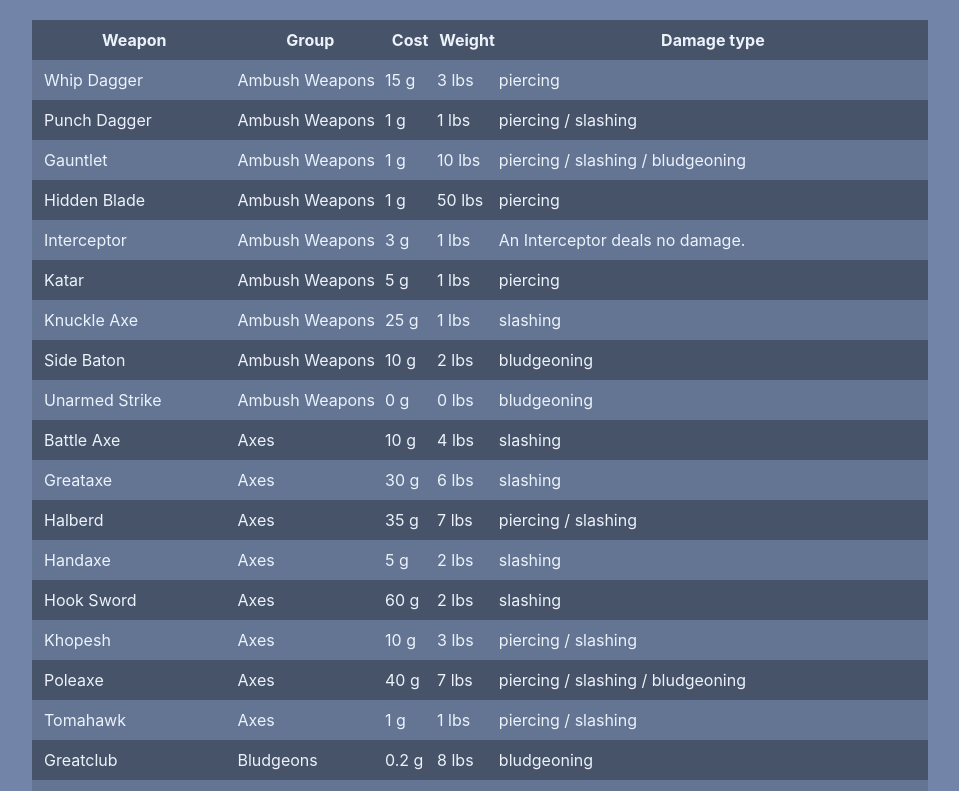
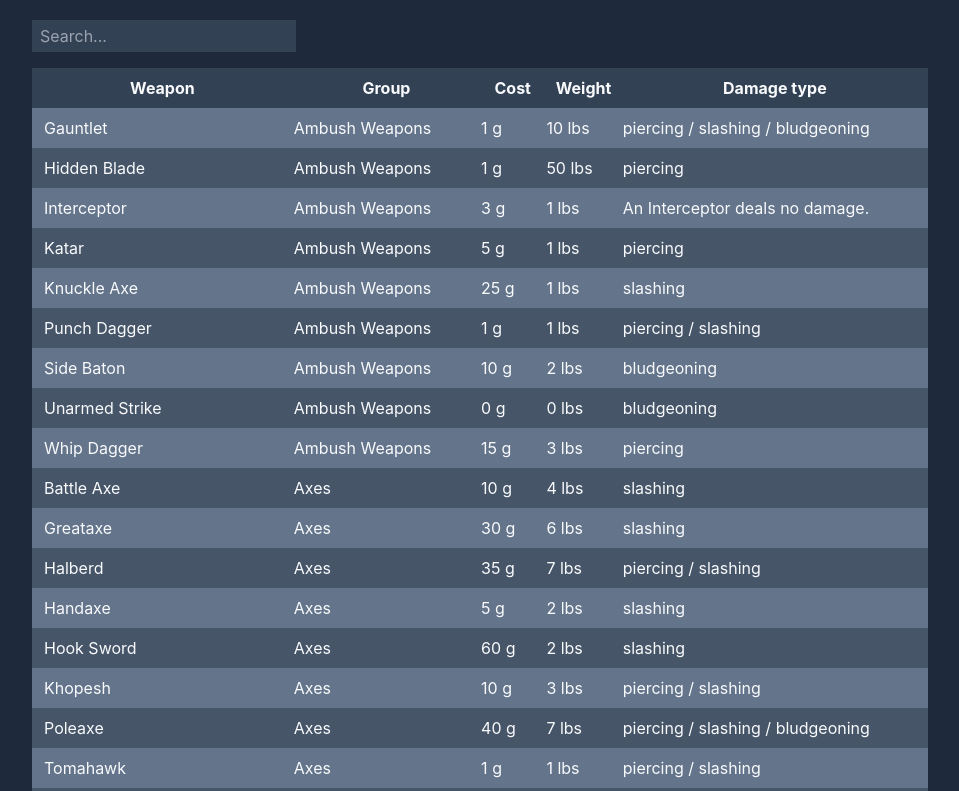
Before and after one commit to hetyey-b/dnd_homebrew_guide, a React (Create React App) app in the folder dnd_homebrew_guide/: page /dnd_homebrew_guide/rme in a window 1280 px wide. Shown: the top 791 px of the page, without its empty margins (160-1119 px from the left). Built offline with nearby package versions, Linux system fonts and the light colour scheme.

Commit message:
searchable rme weapon table

```diff
--- a/dnd_homebrew_guide/src/components/Button.js
+++ b/dnd_homebrew_guide/src/components/Button.js
@@ -6,8 +6,7 @@ const Button = ({text, onClick, additionalCSS}) => {
 		<button
 			className={`
 				border rounded shadow
-				bg-steelBlue text-aliceBlue border-aliceBlue
-				hover:bg-aliceBlue hover:text-steelBlue hover:border-steelBlue
+				hover:bg-slate-500
 				transition-colors duration-300 ease-in-out
 				p-2 mt-4
 				${additionalCSS}
--- a/dnd_homebrew_guide/src/data/RME.js
+++ b/dnd_homebrew_guide/src/data/RME.js
@@ -1959,7 +1959,7 @@ export const weapons = {
       perk: " You may change between weapon forms freely. Additionally, when you hit with this weapon, you can choose to deal only your Strength modifier in damage and automatically entangle your enemy by changing to its whip profile.",
     },
     {
-      name: "Whip Sword (Sword Form)",
+      name: "Whip Sword (Whip Form)",
       gold: 250,
       weight: 3,
       damageTypes: ["slashing"],
@@ -2832,7 +2832,7 @@ export const weapons = {
       name: "Net",
       gold: 1,
       weight: 3,
-      damageTypes: "A Net deals no damage.",
+      damageTypes: ["A Net deals no damage."],
       description:
         "A Large or smaller creature hit by a net is restrained until freed. It has no effect on creatures that are formless or Huge or larger. Dealing 5 slashing damage to the net (AC10) ends the restrained condition and destroys the net. Masters can toss the net in a way that tangles it around their prey, making it much harder to escape.",
       untrained: ["two handed", "thrown (5/10)", "awkward", "entangle"],
--- a/dnd_homebrew_guide/src/index.css
+++ b/dnd_homebrew_guide/src/index.css
@@ -1,15 +1,6 @@
 @tailwind base;
 @tailwind components;
 @tailwind utilities;
-
-/*
-	steelBlue: '#7284A8',
-	aliceBlue: '#ebf2faff',
-	claret: '#750d37ff',
-	lincolnGreen: '#2a4d14ff',
-	richBlack: '#040f16ff',
-*/
-
 
 body {
   margin: 0;
@@ -18,8 +9,8 @@ body {
     sans-serif;
   -webkit-font-smoothing: antialiased;
   -moz-osx-font-smoothing: grayscale;
-	background-color: #7284A8;
-	color: #ebf2faff;
+	background-color: #1e293b; /*slate-800*/
+	color: #f8fafc; /*slate-50*/
 }
 
 code {
--- a/dnd_homebrew_guide/src/pages/RME.js
+++ b/dnd_homebrew_guide/src/pages/RME.js
@@ -2,44 +2,131 @@ import React from "react";
 import {weaponTypes, weapons, armor, shields, properties} from "../data/RME"
 
 const RME = () => {
-	const allWeapons = [
-		...weapons.ambushWeapons.map(weapon => ({...weapon, type: 'Ambush Weapons'})),
-		...weapons.axes.map(weapon => ({...weapon, type: 'Axes'})),
-		...weapons.bludgeons.map(weapon => ({...weapon, type: 'Bludgeons'})),
-		...weapons.bowsAndSlings.map(weapon => ({...weapon, type: 'Bows and Slings'})),
-		...weapons.combatBlades.map(weapon => ({...weapon, type: 'Combat Blades'})),
-		...weapons.crossbows.map(weapon => ({...weapon, type: 'Crossbows'})),
-		...weapons.duelingBlades.map(weapon => ({...weapon, type: 'Dueling Blades'})),
-		...weapons.firearms.map(weapon => ({...weapon, type: 'Firearms'})),
-		...weapons.flailsAndWhips.map(weapon => ({...weapon, type: 'Flails and Whips'})),
-		...weapons.hammersAndPicks.map(weapon => ({...weapon, type: 'Hammers and Picks'})),
-		...weapons.polearms.map(weapon => ({...weapon, type: 'Polearms'})),
-		...weapons.spears.map(weapon => ({...weapon, type: 'Spears'})),
-		...weapons.throwingWeapons.map(weapon => ({...weapon, type: 'Throwing Weapons'})),
-	];
+	const [sortingBy,setSortingBy] = React.useState("group");
+	const [sortingDir, setSortingDir] = React.useState(1);
+	const [searchQuery, setSearchQuery] = React.useState("");
+	const [allWeapons,setAllWeapons] = React.useState([
+		...weapons.ambushWeapons.map(weapon => ({...weapon, group: 'Ambush Weapons'})),
+		...weapons.axes.map(weapon => ({...weapon, group: 'Axes'})),
+		...weapons.bludgeons.map(weapon => ({...weapon, group: 'Bludgeons'})),
+		...weapons.bowsAndSlings.map(weapon => ({...weapon, group: 'Bows and Slings'})),
+		...weapons.combatBlades.map(weapon => ({...weapon, group: 'Combat Blades'})),
+		...weapons.crossbows.map(weapon => ({...weapon, group: 'Crossbows'})),
+		...weapons.duelingBlades.map(weapon => ({...weapon, group: 'Dueling Blades'})),
+		...weapons.firearms.map(weapon => ({...weapon, group: 'Firearms'})),
+		...weapons.flailsAndWhips.map(weapon => ({...weapon, group: 'Flails and Whips'})),
+		...weapons.hammersAndPicks.map(weapon => ({...weapon, group: 'Hammers and Picks'})),
+		...weapons.polearms.map(weapon => ({...weapon, group: 'Polearms'})),
+		...weapons.spears.map(weapon => ({...weapon, group: 'Spears'})),
+		...weapons.throwingWeapons.map(weapon => ({...weapon, group: 'Throwing Weapons'})),
+	]);
+	const [filteredWeapons,setFilteredWeapons] = React.useState([]);
+
+	const sortWeaponsBy = (property) => {
+		if (allWeapons[0][property] === undefined) {
+			return;
+		}
+
+		if (sortingBy === property) {
+			setSortingDir(sortingDir * (-1));
+			console.log("Changed sortingdir");
+			return;
+		}
+
+		setSortingBy(property);
+	};
+
+	React.useEffect(() => {
+		const newWeapons = [...allWeapons];
+		newWeapons.sort((a,b) => {
+			if (a[sortingBy] > b[sortingBy]) {
+				return sortingDir*1;
+			}
+			if (a[sortingBy] < b[sortingBy]) {
+				return sortingDir*(-1);
+			}
+			if (a.name > b.name) {
+				return sortingDir*1;
+			}
+			if (a.name < b.name) {
+				return sortingDir*(-1);
+			}
+
+			return 0;
+		});
+		setAllWeapons(newWeapons);
+	}, [sortingBy, sortingDir]);
+
+	React.useEffect(() => {
+		setTimeout(() => {
+			if (searchQuery === "") {
+				setFilteredWeapons([]);
+				return;
+			}
+
+			setFilteredWeapons(allWeapons.filter(weapon => {
+				return weapon.name.toLowerCase().includes(searchQuery);
+			}));
+		}, 500);
+	}, [searchQuery]);
+
+	const handleSearchOnChange = (event) => {
+		setSearchQuery(event.target.value.toLowerCase());
+	}
 
   return (
     <div className="flex justify-center">
       <div className="mt-5 w-[70%]">
+				<input
+					type="text"
+					placeholder="Search..."
+					className="mb-4 bg-slate-700 text-slate-50 px-2 py-1"
+					value={searchQuery}
+					onChange={handleSearchOnChange}
+				/>
 				<table className="table-auto w-full">
-					<tr className="bg-steelBlue4 cursor-pointer">
-						<th className="py-2 hover:bg-steelBlue1">Weapon</th>
-						<th className="py-2 hover:bg-steelBlue1">Group</th>
-						<th className="py-2 hover:bg-steelBlue1">Cost</th>
-						<th className="py-2 hover:bg-steelBlue1">Weight</th>
-						<th className="py-2 hover:bg-steelBlue1">Damage type</th>
+					<tr className="cursor-pointer bg-slate-700 ">
+						<th
+							className="py-2 hover:bg-slate-400 transition-colors duration-300 ease-in-out"
+							onClick={() => sortWeaponsBy("name")}
+						>
+							Weapon
+						</th>
+						<th
+							className="py-2 hover:bg-slate-400 transition-colors duration-300 ease-in-out"
+							onClick={() => sortWeaponsBy("group")}
+						>
+							Group
+						</th>
+						<th
+							className="py-2 hover:bg-slate-400 transition-colors duration-300 ease-in-out"
+							onClick={() => sortWeaponsBy("gold")}
+						>
+							Cost
+						</th>
+						<th
+							className="py-2 hover:bg-slate-400 transition-colors duration-300 ease-in-out"
+							onClick={() => sortWeaponsBy("weight")}
+						>
+							Weight
+						</th>
+						<th
+							className="py-2 hover:bg-slate-400 transition-colors duration-300 ease-in-out"
+						>
+							Damage type
+						</th>
 					</tr>
 					<tbody>
 						{
-							allWeapons.map((weapon, ind) => (
+							(searchQuery.length > 0 ? filteredWeapons : allWeapons).map((weapon, ind) => (
 								<tr className='
-									even:bg-steelBlue4
-									odd:bg-steelBlue2
-									hover:bg-steelBlue1
+									even:bg-slate-600
+									odd:bg-slate-500
+									hover:bg-slate-400
 									cursor-pointer transition-colors duration-300 ease-in-out
 								'>
 									<td className='pl-3 py-2'>{weapon.name}</td>
-									<td>{weapon.type}</td>
+									<td>{weapon.group}</td>
 									<td>{weapon.gold} g</td>
 									<td>{weapon.weight} lbs</td>
 									<td>{[...weapon.damageTypes].join(' / ')}</td>
--- a/dnd_homebrew_guide/tailwind.config.js
+++ b/dnd_homebrew_guide/tailwind.config.js
@@ -5,16 +5,6 @@ module.exports = {
 	],
   theme: {
     extend: {},
-		colors: {
-			steelBlue1: '#7284A8',
-			steelBlue2: '#647493',
-			steelBlue3: '#56637E',
-			steelBlue4: '#475369',
-			aliceBlue: '#ebf2faff',
-			claret: '#750d37ff',
-			lincolnGreen: '#2a4d14ff',
-			richBlack: '#040f16ff',
-		}
   },
   plugins: [],
 }
```
